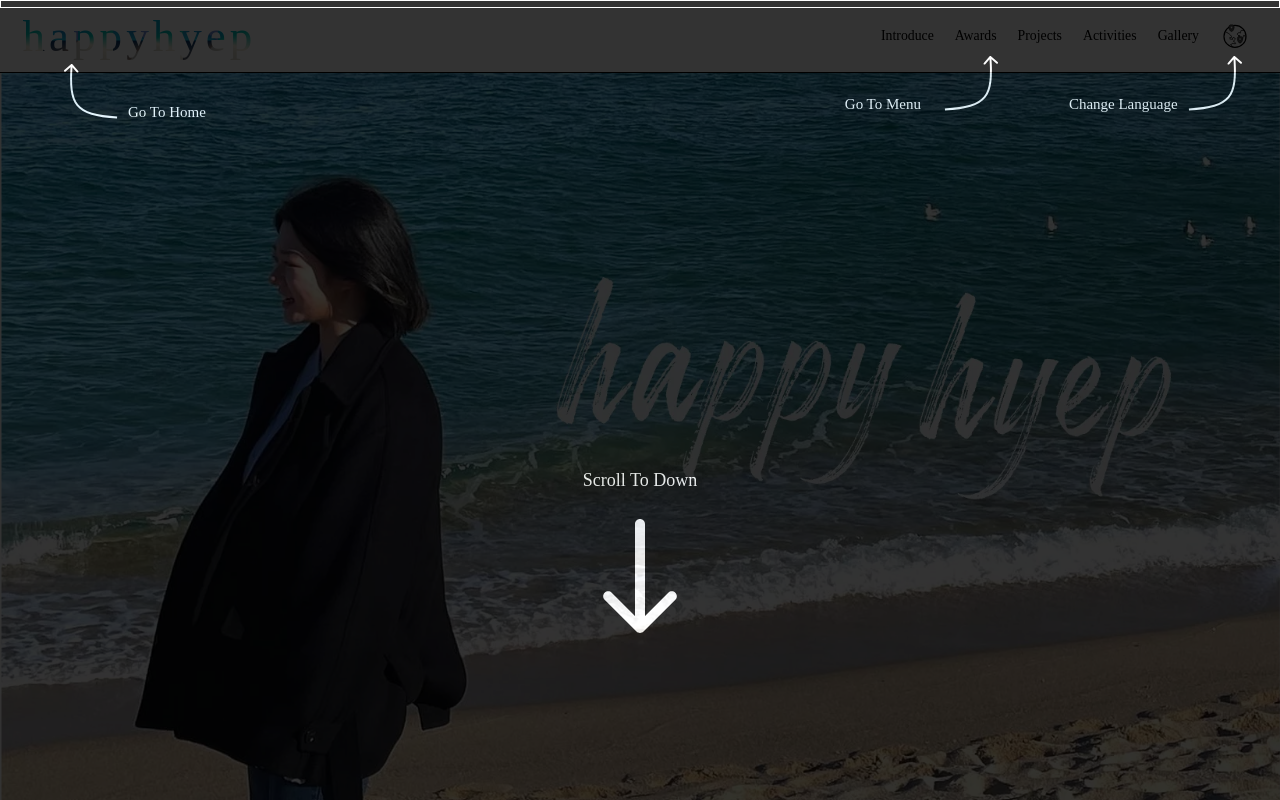
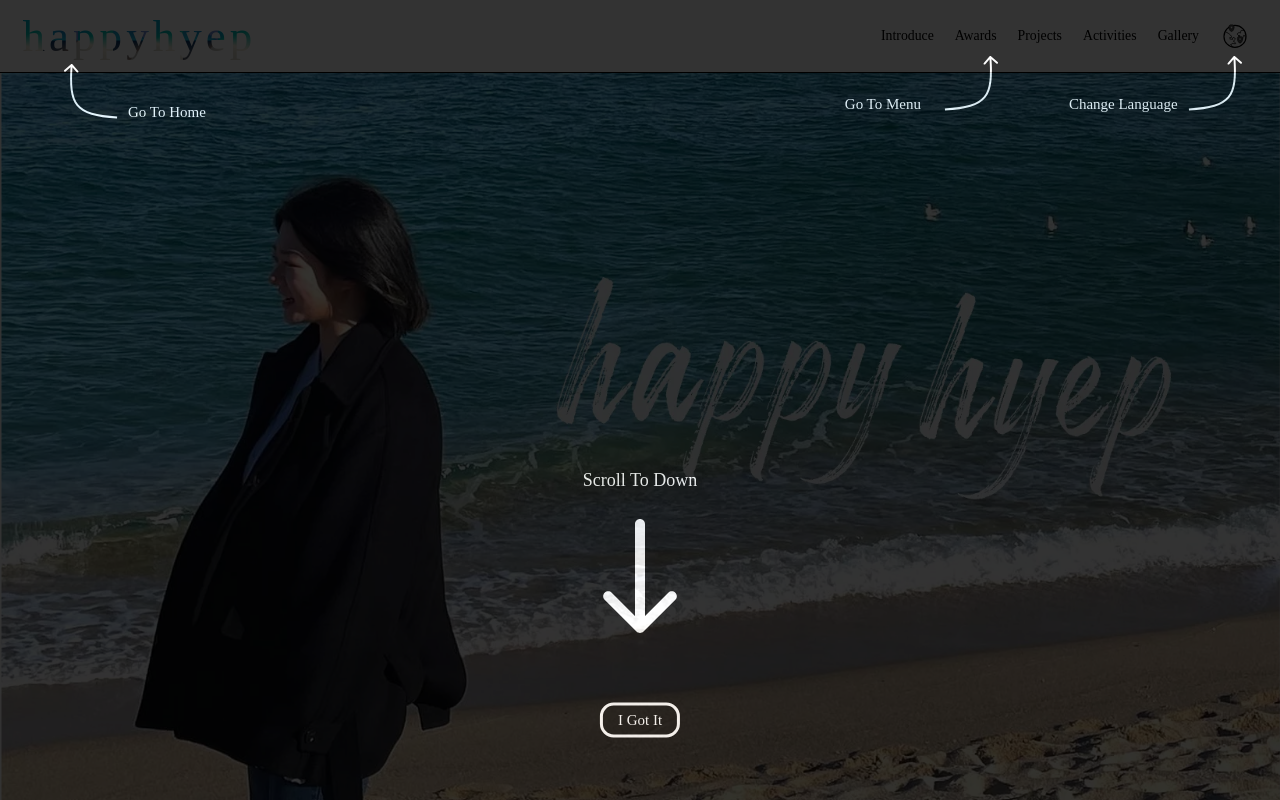
Before and after one commit to happyhyep/portfolio, a React (Create React App) app: page / in a window 1280 px wide. Shown: the top 800 px of the page. Built offline with nearby package versions, Linux system fonts and the light colour scheme; a web font is replaced by a local one.

Commit message:
modify page guide component css

```diff
--- a/src/assets/css/components/pageGuideComponent.scss
+++ b/src/assets/css/components/pageGuideComponent.scss
@@ -68,6 +68,16 @@
     transform: translate(-50%,-50%);
   }
   .btn-got-it {
-    border: 1px solid $colorWhite;
+    font-family: "Noto Sans KR";
+    font-size: 2.5rem;
+    color: $colorWhite;
+
+    position: absolute;
+    top: 90%;
+    left: 50%;
+    transform: translate(-50%,-50%);
+    padding: 1rem 2.5rem;
+    border: 3px solid $colorWhite;
+    border-radius: 2.3rem;
   }
 }
```
